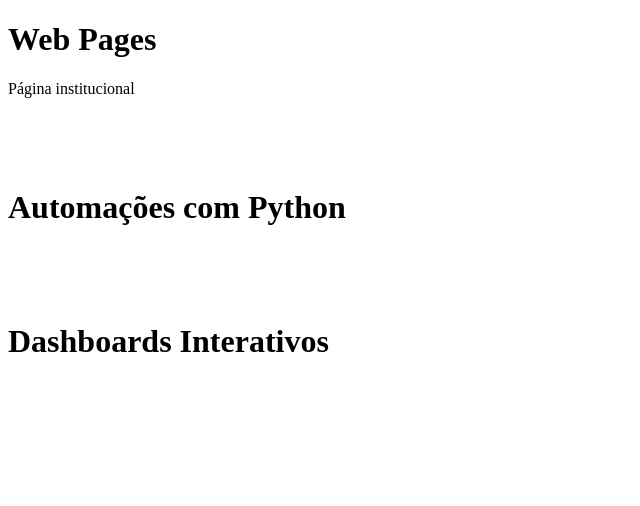
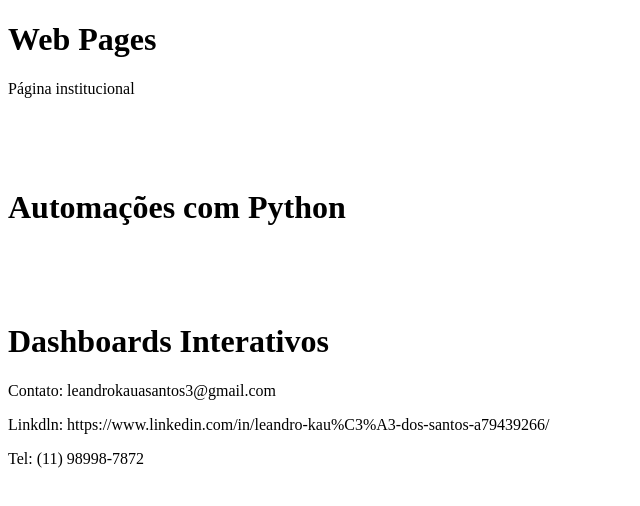
Before and after one commit to santooz-le/Projetos, a plain HTML site: page index.html in a window 1280 px wide. Shown: the whole page, without its empty margins (0-640 px from the left). Drawn offline with Linux system fonts and the light colour scheme.

Commit message:
salvando

```diff
--- a/index.html
+++ b/index.html
@@ -16,4 +16,15 @@
     <br>
     <h1>Dashboards Interativos</h1>
 </body>
+<footer>
+    <p>
+        Contato: leandrokauasantos3@gmail.com
+    </p>
+    <p>
+        Linkdln: https://www.linkedin.com/in/leandro-kau%C3%A3-dos-santos-a79439266/
+    </p>
+    <p>
+        Tel: (11) 98998-7872
+    </p>
+</footer>
 </html>
```
